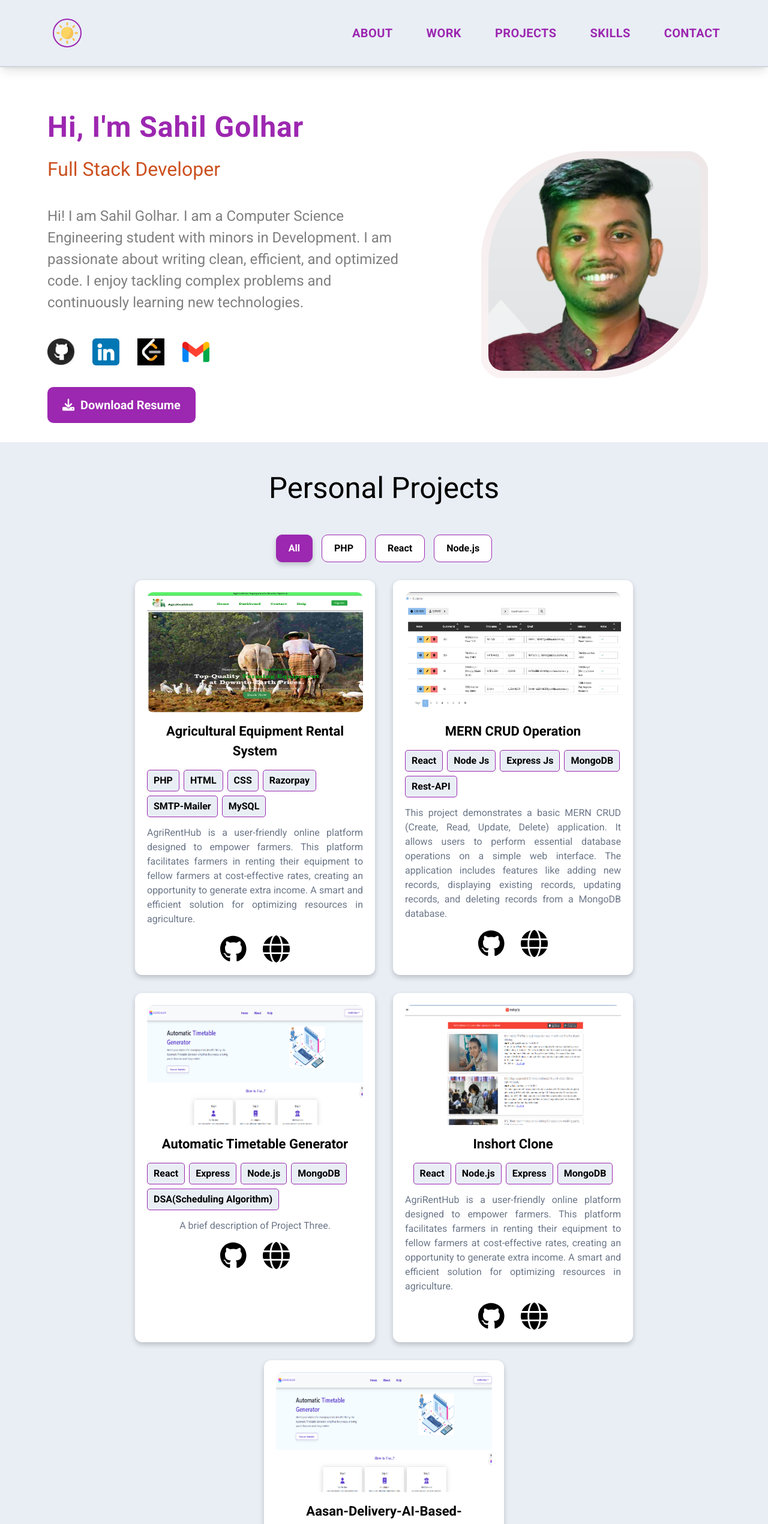
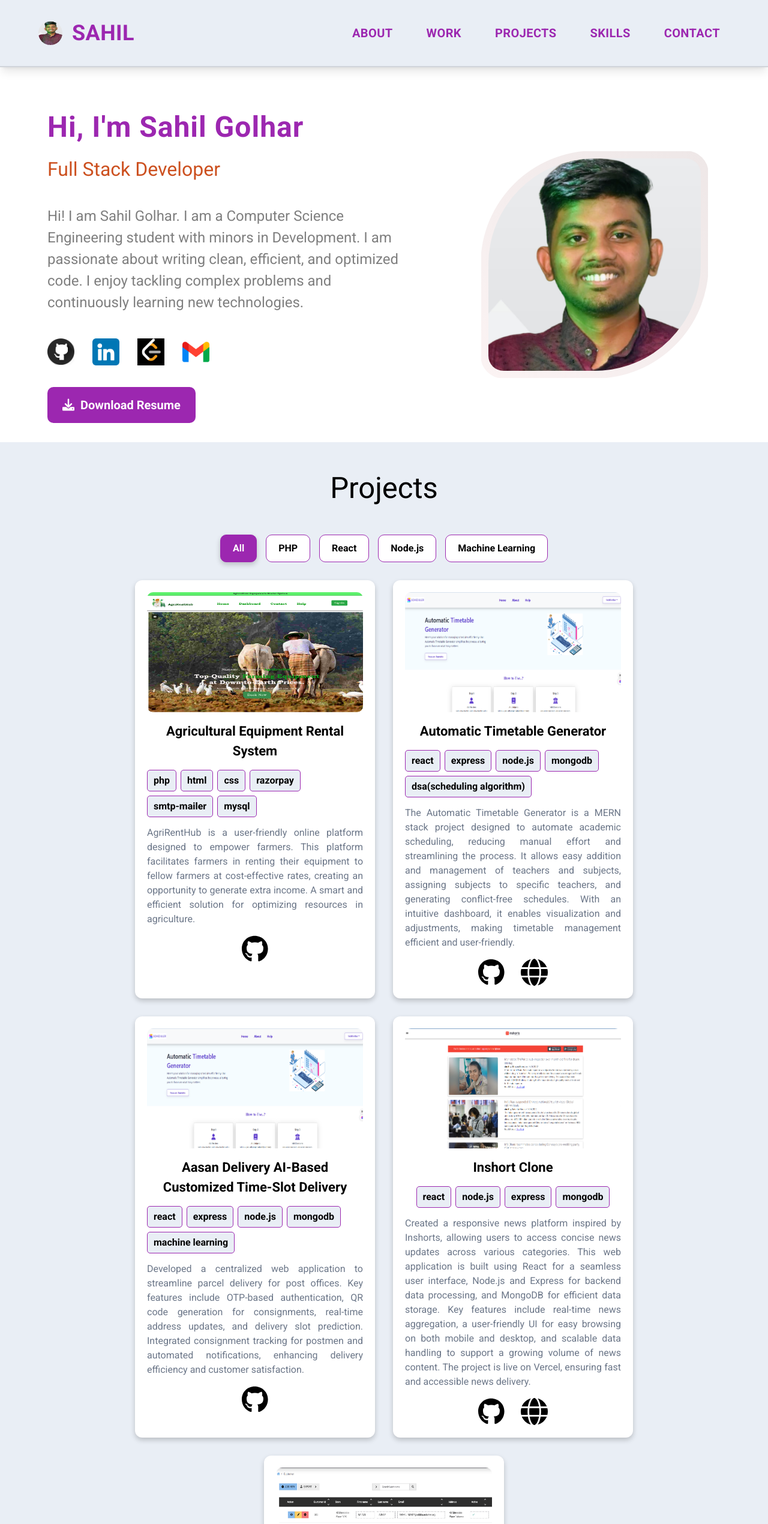
Before and after one commit to sahil13082003/Portfolio, a React (Create React App) app in the folder client/: page / in a window 1280 px wide. Shown: the top 2540 px of the page at 60% size. Built offline with nearby package versions, Linux system fonts and the light colour scheme.

Commit message:
social icons, footer, and project added

```diff
--- a/client/package.json
+++ b/client/package.json
@@ -19,6 +19,7 @@
     "react-loader-spinner": "^6.1.6",
     "react-scripts": "5.0.1",
     "react-scroll": "^1.9.0",
+    "react-toastify": "^10.0.6",
     "web-vitals": "^2.1.4"
   },
   "scripts": {
--- a/client/public/index.html
+++ b/client/public/index.html
@@ -28,7 +28,7 @@
       work correctly both with client-side routing and a non-root public URL.
       Learn how to configure a non-root public URL by running `npm run build`.
     -->
-    <title>React App</title>
+    <title>Portfolio</title>
   </head>
   <body>
     <noscript>You need to enable JavaScript to run this app.</noscript>
--- a/client/src/App.js
+++ b/client/src/App.js
@@ -4,6 +4,7 @@ import Projects from "./components/Project";
 import Skills from "./components/Skills";
 import Contact from "./components/Contact";
 import Work from "./components/Work";
+import Footer from "./components/Footer";
 
 function App() {
   return (
@@ -14,6 +15,7 @@ function App() {
       <Work />
       <Skills />
       <Contact />
+      <Footer/>
     </div>
   );
 }
--- a/client/src/components/Contact.jsx
+++ b/client/src/components/Contact.jsx
@@ -1,5 +1,7 @@
 import React, { useState } from 'react';
 import '../style/Contact.css';
+import { ToastContainer, toast } from 'react-toastify';
+import 'react-toastify/dist/ReactToastify.css';
 import gmail from '../assets/gmail.webp';
 
 const Contact = () => {
@@ -19,12 +21,26 @@ const Contact = () => {
 
   const handleSubmit = (e) => {
     e.preventDefault();
-    // Handle form submission logic here
-    console.log(formData);
+
+    // Basic validation
+    if (!formData.name || !formData.email || !formData.message) {
+      toast.error('Please fill out all fields.');
+      return;
+    }
+
+    if (!/\S+@\S+\.\S+/.test(formData.email)) {
+      toast.error('Please enter a valid email address.');
+      return;
+    }
+
+    // Show success toast and reset form
+    toast.success('Form submitted successfully!');
+    setFormData({ name: '', email: '', message: '' });
   };
 
   return (
     <div id="contact" className="contact">
+      <ToastContainer position="top-right" autoClose={3000} hideProgressBar={false} />
       <h2 className="contact_heading">Contact Me</h2>
       <div className="contact_email">
         <img src={gmail} alt="Email Icon" />
--- /dev/null
+++ b/client/src/components/Footer.jsx
@@ -0,0 +1,51 @@
+const Footer = () => {
+    return (
+      <footer className="bg-[#e9eef5] text-[#9c27b0] py-4 px-6">
+        <div className="container mx-auto grid grid-cols-1 md:grid-cols-3 gap-4 text-center md:text-left">
+
+          {/* Contact Information */}
+          <div>
+            <h2 className="text-xl font-bold mb-2">Contact</h2>
+            <p className="text-lg">Email: sahilgolhar7@gmail.com</p>
+            <p className="text-lg">Phone: 7385928463</p>
+          </div>
+
+          {/* Social Media Links */}
+          <div>
+            <h2 className="text-xl font-bold mb-2">Follow Me</h2>
+            <div className="flex justify-center md:justify-start space-x-3">
+              <a href="https://www.linkedin.com/in/sahil-golhar-9334a6234" target="_blank" rel="noopener noreferrer" aria-label="LinkedIn" className="text-[#9c27b0] hover:text-blue-700">
+                <i className="fab fa-linkedin text-2xl"></i>
+              </a>
+              <a href="https://github.com/sahil13082003" target="_blank" rel="noopener noreferrer" aria-label="GitHub" className="text-[#9c27b0] hover:text-gray-700">
+                <i className="fab fa-github text-2xl"></i>
+              </a>
+            </div>
+          </div>
+
+          {/* Quick Links */}
+          <div>
+            <h2 className="text-xl font-bold mb-2">Quick Links</h2>
+            <ul>
+              {["About", "Work", "Projects", "Skills", "Contact"].map((item) => (
+                <li key={item} className="my-1">
+                  <a href={`#${item.toLowerCase()}`} className="text-lg hover:underline">
+                    {item}
+                  </a>
+                </li>
+              ))}
+            </ul>
+          </div>
+        </div>
+
+        {/* Copyright */}
+        <div className="mt-4 text-center border-t-2 border-gray-300 pt-2">
+          <p className="text-sm">
+            © {new Date().getFullYear()} Sahil. All rights reserved.
+          </p>
+        </div>
+      </footer>
+    );
+  };
+
+  export default Footer;
--- a/client/src/components/Navbar.jsx
+++ b/client/src/components/Navbar.jsx
@@ -1,6 +1,6 @@
 import { useState } from "react";
 import Moon from "../assets/moon.webp"; // Replace with your actual path
-import Sun from "../assets/sun.webp"; // Replace with your actual path
+import UserImage from "../assets/sahil_Profile_photo.jpeg"; // Replace with the actual path to your image
 
 const Navbar = ({ switchTheme = () => {}, theme }) => {
   const [showSidebar, setShowSidebar] = useState(false);
@@ -28,15 +28,22 @@ const Navbar = ({ switchTheme = () => {}, theme }) => {
           </button>
         </div>
 
-        {/* Desktop and Mobile Name and Theme Icon */}
-        <div className="flex items-center space-x-6">
-          <span className="text-3xl md:text-4xl lg:hidden ml-auto">Sahil</span>
+        {/* Desktop and Mobile Name with Image and Theme Icon */}
+        <div className="flex items-center space-x-4">
           <img
-            src={theme === "Dark" ? Moon : Sun}
-            alt="Theme icon"
-            className="w-12 h-12 rounded-full p-1 cursor-pointer border-2 border-[#9c27b0]"
-            onClick={switchTheme}
+            src={UserImage}
+            alt="User Logo"
+            className="w-10 h-10 rounded-full border-1"
           />
+          <span className="text-3xl md:text-4xl text-[#9c27b0]">Sahil</span>
+          {theme === "Dark" && (
+            <img
+              src={Moon}
+              alt="Theme icon"
+              className="w-12 h-12 rounded-full p-1 cursor-pointer border-2 border-[#9c27b0]"
+              onClick={switchTheme}
+            />
+          )}
         </div>
 
         {/* Desktop Navigation Links */}
--- a/client/src/components/Project.jsx
+++ b/client/src/components/Project.jsx
@@ -5,65 +5,55 @@ import { faGithub } from '@fortawesome/free-brands-svg-icons';
 import { faGlobe } from '@fortawesome/free-solid-svg-icons';
 import Agrirenthub from '../assets/agrirenthub.png';
 import crud from '../assets/php_crud.png';
-import inshort_clone from '../assets/inshort_clone.png'
-import Automatic from '../assets/automatic.png'
+import inshort_clone from '../assets/inshort_clone.png';
+import Automatic from '../assets/automatic.png';
 
 const projects = [
   {
     id: 1,
     title: 'Agricultural Equipment Rental System',
-    tech: ['PHP', 'HTML', 'CSS', 'Razorpay', 'SMTP-Mailer', 'MySQL'],
+    tech: ['php', 'html', 'css', 'razorpay', 'smtp-mailer', 'mysql'],
     description: 'AgriRentHub is a user-friendly online platform designed to empower farmers. This platform facilitates farmers in renting their equipment to fellow farmers at cost-effective rates, creating an opportunity to generate extra income. A smart and efficient solution for optimizing resources in agriculture.',
     image: Agrirenthub,
     github: 'https://github.com/yourusername/projectone',
-    // live: 'https://projectone.example.com'
+  },
+
+  {
+    id: 2,
+    title: 'Automatic Timetable Generator',
+    tech: ['react', 'express', 'node.js', 'mongodb', 'dsa(scheduling algorithm)'],
+    description: 'The Automatic Timetable Generator is a MERN stack project designed to automate academic scheduling, reducing manual effort and streamlining the process. It allows easy addition and management of teachers and subjects, assigning subjects to specific teachers, and generating conflict-free schedules. With an intuitive dashboard, it enables visualization and adjustments, making timetable management efficient and user-friendly.',
+    image: Automatic,
+    github: 'https://github.com/sahil13082003/Automatic-Timetable-Generator',
+    live: 'https://automatic-timetable-generator.vercel.app/'
   },
   {
-    id: 2,
+    id: 3,
+    title: 'Aasan Delivery AI-Based Customized Time-Slot Delivery',
+    tech: ['react', 'express', 'node.js', 'mongodb', 'machine learning'],
+    description: 'Developed a centralized web application to streamline parcel delivery for post offices. Key features include OTP-based authentication, QR code generation for consignments, real-time address updates, and delivery slot prediction. Integrated consignment tracking for postmen and automated notifications, enhancing delivery efficiency and customer satisfaction.',
+    image: Automatic,
+    github: 'https://github.com/sahil13082003/Aasan-Delivery-AI-Based-Customized-Time-Slot-Delivery',
+  },
+  {
+    id: 4,
+    title: 'Inshort Clone',
+    tech: ['react', 'node.js', 'express', 'mongodb'],
+    description: 'Created a responsive news platform inspired by Inshorts, allowing users to access concise news updates across various categories. This web application is built using React for a seamless user interface, Node.js and Express for backend data processing, and MongoDB for efficient data storage. Key features include real-time news aggregation, a user-friendly UI for easy browsing on both mobile and desktop, and scalable data handling to support a growing volume of news content. The project is live on Vercel, ensuring fast and accessible news delivery.',
+    image: inshort_clone,
+    github: 'https://github.com/sahil13082003/Inshort_Clone_main',
+    live: 'https://inshort-clone-main.vercel.app/'
+  },
+  {
+    id: 5,
     title: 'MERN CRUD Operation',
-    tech: ['React', 'Node Js', 'Express Js', 'MongoDB','Rest-API'],
+    tech: ['react', 'node.js', 'express.js', 'mongodb', 'rest-api'],
     description: 'This project demonstrates a basic MERN CRUD (Create, Read, Update, Delete) application. It allows users to perform essential database operations on a simple web interface. The application includes features like adding new records, displaying existing records, updating records, and deleting records from a MongoDB database.',
     image: crud,
     github: 'https://github.com/sahil13082003/MERN-CRUD-Operations-',
     live: 'https://projecttwo.example.com'
   },
-  {
-    id: 3,
-    title: 'Automatic Timetable Generator',
-    tech: ['React', 'Express', 'Node.js', 'MongoDB','DSA(Scheduling Algorithm)'],
-    description: 'A brief description of Project Three.',
-    image: Automatic,
-    github: 'https://github.com/sahil13082003/Automatic-Timetable-Generator',
-    live: 'https://automatic-timetable-generator.vercel.app/'
-  },
-  {
-    id: 4,
-    title: 'Inshort Clone',
-    tech: ['React','Node.js', 'Express', 'MongoDB'],
-    description: 'AgriRentHub is a user-friendly online platform designed to empower farmers. This platform facilitates farmers in renting their equipment to fellow farmers at cost-effective rates, creating an opportunity to generate extra income. A smart and efficient solution for optimizing resources in agriculture.',
-    image: inshort_clone,
-    github: 'https://github.com/sahil13082003/Inshort_Clone_main',
-    live: 'https://inshort-clone-main.vercel.app/'
-  },
-  {
-    id: 3,
-    title: 'Aasan-Delivery-AI-Based-Customized-Time-Slot-Delivery',
-    tech: ['React', 'Express', 'Node.js', 'MongoDB','Machine Learning'],
-    description: 'A brief description of Project Three.',
-    image: Automatic,
-    github: 'https://github.com/sahil13082003/Aasan-Delivery-AI-Based-Customized-Time-Slot-Delivery',
-    // live: 'https://projectthree.example.com'
-  },
-  // {
-  //   id: 4,
-  //   title: 'Inshort Clone',
-  //   tech: ['React','Node.js', 'Express', 'MongoDB'],
-  //   description: 'AgriRentHub is a user-friendly online platform designed to empower farmers. This platform facilitates farmers in renting their equipment to fellow farmers at cost-effective rates, creating an opportunity to generate extra income. A smart and efficient solution for optimizing resources in agriculture.',
-  //   image: inshort_clone,
-  //   github: 'https://github.com/yourusername/projectfour',
-  //   live: 'https://projectfour.example.com'
-  // },
-  // Add more projects here
+
 ];
 
 const Project = () => {
@@ -71,11 +61,13 @@ const Project = () => {
 
   const filteredProjects = filter === 'all'
     ? projects
-    : projects.filter(project => project.tech.map(t => t.toLowerCase()).includes(filter));
+    : projects.filter(project =>
+        project.tech.map(t => t.toLowerCase()).includes(filter)
+      );
 
   return (
     <div id="projects" className="project">
-      <h2 className="project_heading">Personal Projects</h2>
+      <h2 className="project_heading">Projects</h2>
       <div className="project_buttons">
         <button
           className={`project_button ${filter === 'all' ? 'active' : ''}`}
@@ -101,6 +93,13 @@ const Project = () => {
         >
           Node.js
         </button>
+
+        <button
+          className={`project_button ${filter === 'machine learning' ? 'active' : ''}`}
+          onClick={() => setFilter('machine learning')}
+        >
+          Machine Learning
+        </button>
       </div>
       <div className="project_cards">
         {filteredProjects.map(project => (
@@ -117,9 +116,11 @@ const Project = () => {
               <a href={project.github} target="_blank" rel="noopener noreferrer">
                 <FontAwesomeIcon icon={faGithub} className="project_card_icon" />
               </a>
-              <a href={project.live} target="_blank" rel="noopener noreferrer">
-                <FontAwesomeIcon icon={faGlobe} className="project_card_icon" />
-              </a>
+              {project.live && (
+                <a href={project.live} target="_blank" rel="noopener noreferrer">
+                  <FontAwesomeIcon icon={faGlobe} className="project_card_icon" />
+                </a>
+              )}
             </div>
           </div>
         ))}
```
Also changed, not shown: 1 other file (tests, documents, lock files or other folders).
